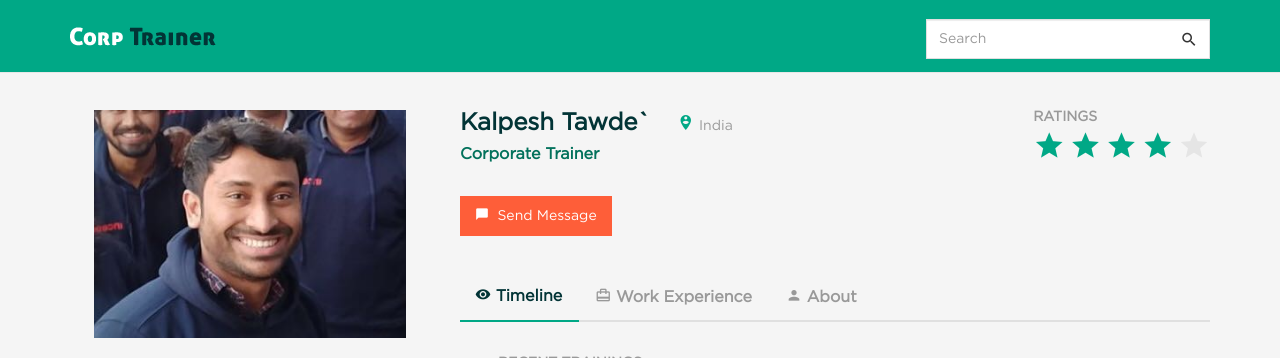
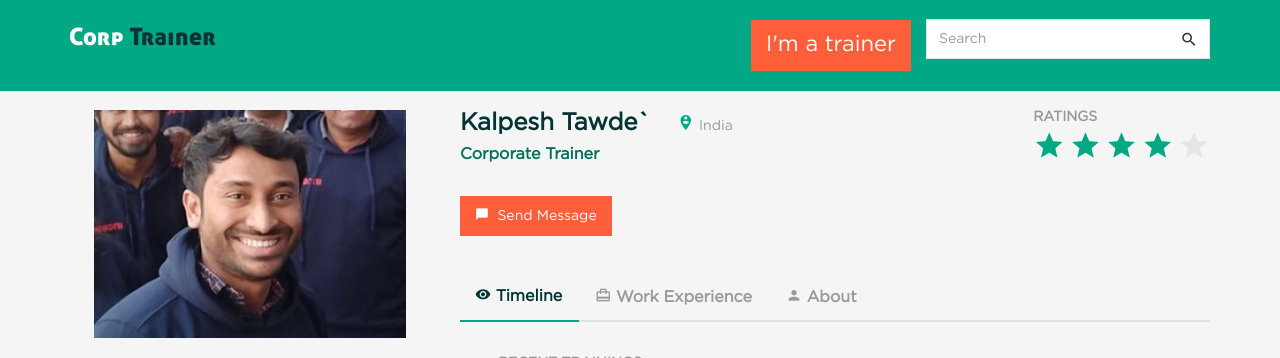
Before and after one commit to kalpeshtawde/corp_trainer, a Django app: page /trainer/1/ in a window 1280 px wide. Shown: the top 358 px of the page. Run offline with Django 3.2, Linux system fonts and the light colour scheme; data comes from the database, SQL or seed files in the repository; some libraries are stand-ins or nearby versions.

Commit message:
I am trainer link added to the listing page

```diff
--- a/trainer/static/trainer/css/landing.css
+++ b/trainer/static/trainer/css/landing.css
@@ -94,7 +94,7 @@ span.btn-input-search {
 }
 
 .navbar-menu>li>a {
-    /* font-size: 22px;*/
+    font-size: 14px;
     color: #fff !important;
     line-height: 40px;
     transition: 0.4s;
--- a/trainer/templates/trainer/navbar.html
+++ b/trainer/templates/trainer/navbar.html
@@ -17,6 +17,7 @@
     </div>
     <div class="collapse navbar-collapse" id="myNavbar">
       <ul class="nav navbar-nav navbar-right navbar-menu ">
+        <li><a href="{% url 'trainer:register' %}" class="btn btn-message">I'm a trainer</a></li>
         <li>
 			<div class="form-group">
                 <form method="get " role="search" action="{% url 'trainer:listing' %}">
```
